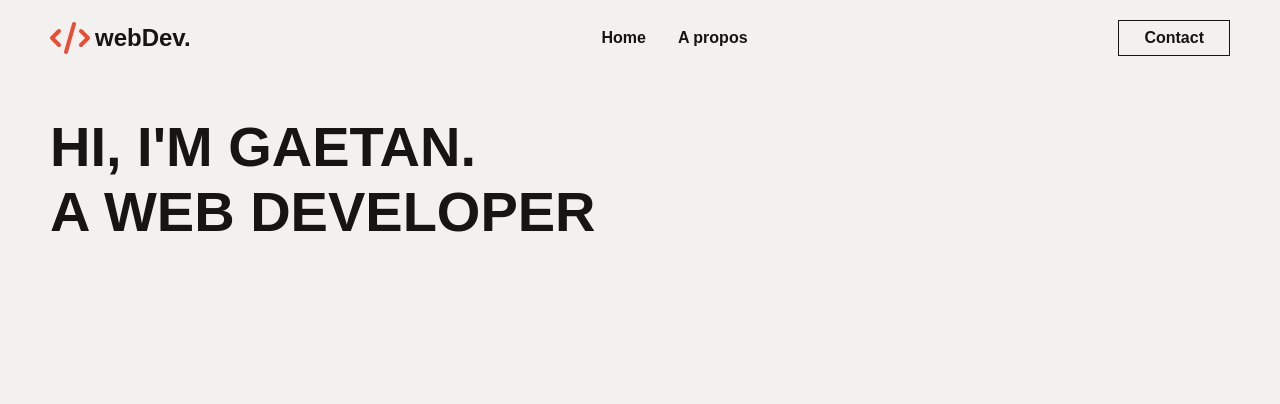
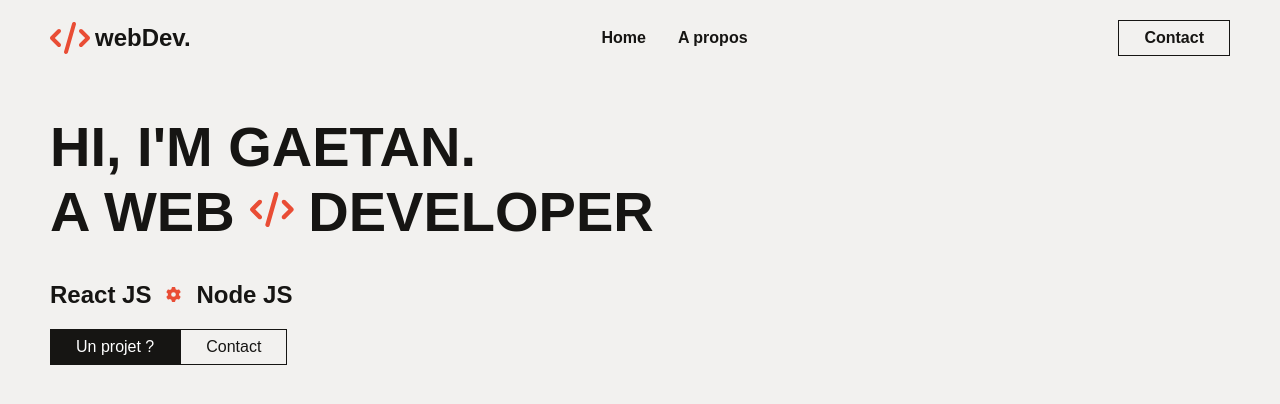
Before and after one commit to gtcore902/portfolio-web-dev, a React (Create React App) app: page / in a window 1280 px wide. Shown: the top 404 px of the page. Built offline with nearby package versions, Linux system fonts and the light colour scheme; a web font is replaced by a local one.

Commit message:
feat: implemente hero

```diff
--- a/src/_shared.scss
+++ b/src/_shared.scss
@@ -23,3 +23,7 @@ a {
 .flash-color {
   color: $flash-color;
 }
+
+.icon-margin {
+  margin: auto 15px;
+}
--- a/src/components/ContactBtn/ContactBtn.scss
+++ b/src/components/ContactBtn/ContactBtn.scss
@@ -7,5 +7,14 @@
   text-decoration: none;
   color: inherit;
   padding: 8px 25px;
-  border: solid 1px;
+  border: solid 1px shared.$base-color;
+  width: max-content;
+  &--background-light {
+    background-color: transparent;
+    color: shared.$base-color;
+  }
+  &--background-dark {
+    background-color: shared.$base-color;
+    color: white;
+  }
 }
--- a/src/components/ContactBtn/index.jsx
+++ b/src/components/ContactBtn/index.jsx
@@ -1,8 +1,8 @@
 import './ContactBtn.scss';
 
-const ContactBtn = ({ textContent }) => {
+const ContactBtn = ({ textContent, className }) => {
   return (
-    <a href="#" className="contact-link">
+    <a href="#" className={className}>
       {textContent}
     </a>
   );
--- a/src/components/Header/index.jsx
+++ b/src/components/Header/index.jsx
@@ -2,6 +2,7 @@ import { FontAwesomeIcon } from '@fortawesome/react-fontawesome';
 import { faCode } from '@fortawesome/free-solid-svg-icons';
 import ContactBtn from '../ContactBtn';
 import './Header.scss';
+import '../ContactBtn/ContactBtn.scss';
 
 const Header = () => {
   return (
@@ -21,7 +22,7 @@ const Header = () => {
           </li>
         </ul>
       </nav>
-      <ContactBtn textContent="Contact" />
+      <ContactBtn className="contact-link" textContent="Contact" />
     </div>
   );
 };
--- a/src/components/Hero/Hero.scss
+++ b/src/components/Hero/Hero.scss
@@ -2,6 +2,9 @@
 
 .hero {
   padding: 0 shared.$desktop-padding;
+  &__btn {
+    display: flex;
+  }
 }
 
 h1 {
--- a/src/components/Hero/index.jsx
+++ b/src/components/Hero/index.jsx
@@ -1,11 +1,41 @@
+import { FontAwesomeIcon } from '@fortawesome/react-fontawesome';
+import { faGear } from '@fortawesome/free-solid-svg-icons';
+import { faCode } from '@fortawesome/free-solid-svg-icons';
+import ContactBtn from '../ContactBtn';
 import './Hero.scss';
+// import '../ContactBtn/ContactBtn.scss';
 
 const Hero = () => {
   return (
     <div className="hero">
       <h1>
-        HI, I'M GAETAN. <br />A WEB DEVELOPER
+        HI, I'M GAETAN. <br />A WEB
+        <FontAwesomeIcon
+          icon={faCode}
+          size="2xs"
+          className="flash-color icon-margin"
+        />
+        DEVELOPER
       </h1>
+      <h2>
+        React JS
+        <FontAwesomeIcon
+          icon={faGear}
+          size="2xs"
+          className="flash-color icon-margin"
+        />
+        Node JS
+      </h2>
+      <div className="hero__btn">
+        <ContactBtn
+          className="contact-link contact-link--background-dark"
+          textContent="Un projet ?"
+        />
+        <ContactBtn
+          className="contact-link contact-link--background-light"
+          textContent="Contact"
+        />
+      </div>
     </div>
   );
 };
```
